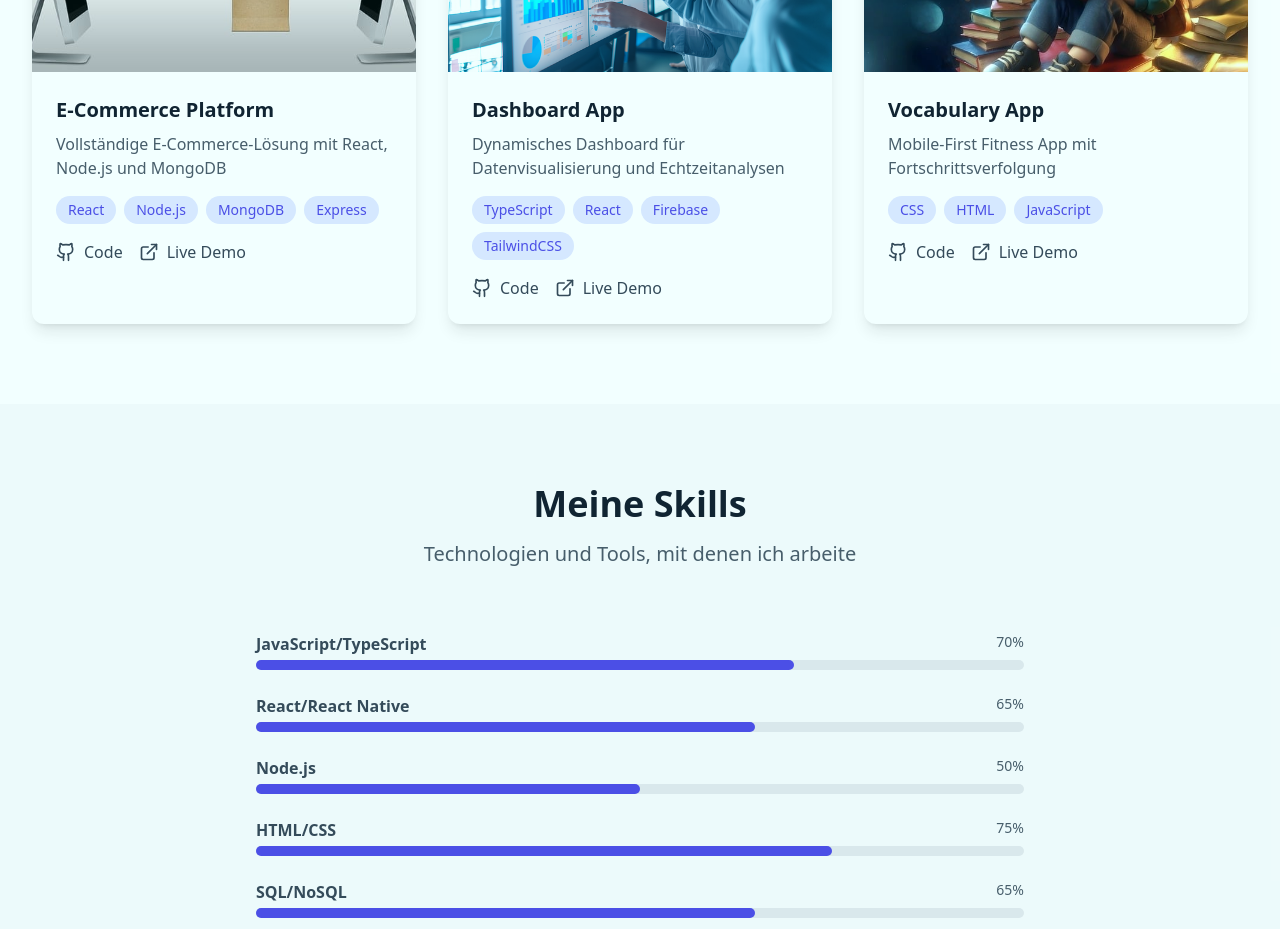
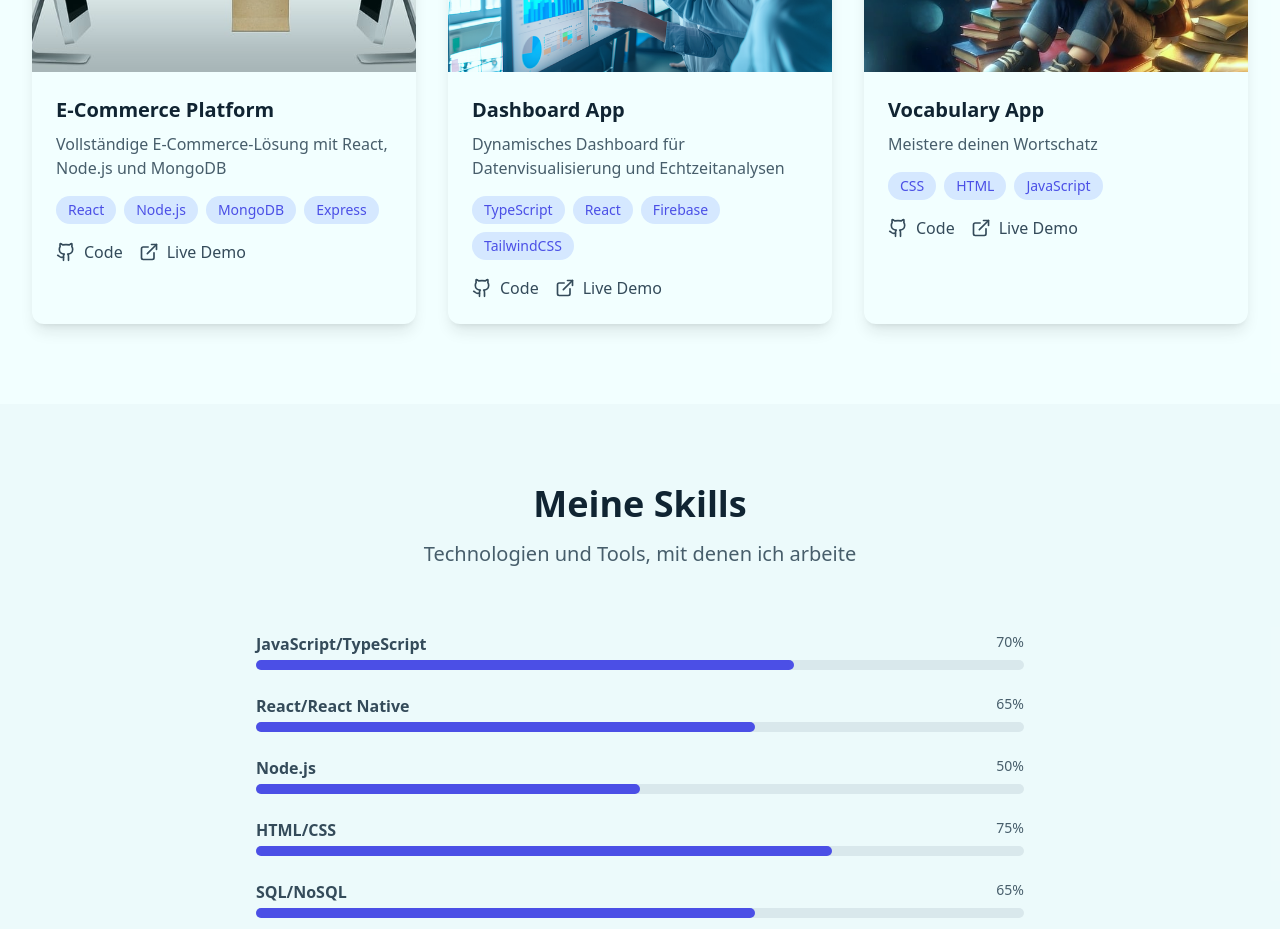
Before and after one commit to Taris87/MyPortfolio, a React (Vite) app: page / in a window 1280 px wide. Shown: the part 1660-2589 px from the top of the page. Built offline with nearby package versions, Linux system fonts and the light colour scheme.

Commit message:
some fixes

```diff
--- a/src/components/Portfolio.tsx
+++ b/src/components/Portfolio.tsx
@@ -77,7 +77,7 @@
     },
     {
       title: "Vocabulary App",
-      description: "Mobile-First Fitness App mit Fortschrittsverfolgung",
+      description: t("projectVocabulary"),
       image: "/src/image/child-8560775_640.jpg",
       tags: ["CSS", "HTML", "JavaScript"],
       githubLink: "https://github.com/Taris87/VocabularyTrainer",
--- a/src/translations.ts
+++ b/src/translations.ts
@@ -29,6 +29,7 @@
     allRightsReserved: 'All Rights Reserved',
     projectEcommerce: 'Complete E-Commerce Solution with React, Node.js, and MongoDB',
     projectDashboard: 'Dynamic Dashboard for Data Visualization and Real-Time Analytics',
+    projectVocabulary: 'Master Your Vocabulary',
   },
   de: {
     home: 'Home',
@@ -60,5 +61,6 @@
     allRightsReserved: 'Alle Rechte vorbehalten',
     projectEcommerce: 'Vollständige E-Commerce-Lösung mit React, Node.js und MongoDB',
     projectDashboard: 'Dynamisches Dashboard für Datenvisualisierung und Echtzeitanalysen',
+    projectVocabulary: 'Meistere deinen Wortschatz',
   },
 };
```
